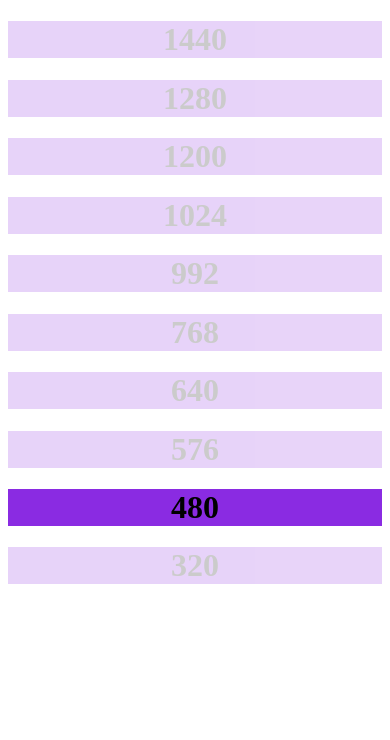
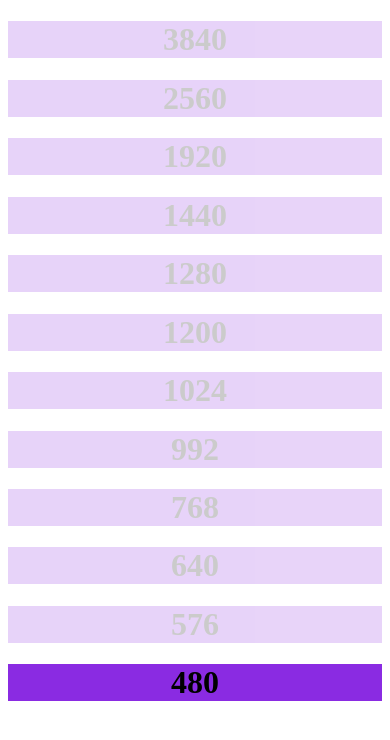
Before and after one commit to MohamedSaadat/breakpoint-screen-sizes, a plain HTML site: page index.html in a window 390 px wide. Drawn offline with Linux system fonts and the light colour scheme.

Commit message:
from 3840 to 480

```diff
--- a/index.html
+++ b/index.html
@@ -1,41 +1,64 @@
 <!DOCTYPE html>
 <html lang="en">
+
 <head>
     <meta charset="UTF-8">
     <meta name="viewport" content="width=device-width, initial-scale=1.0">
     <title>Document</title>
     <link rel="stylesheet" href="style.css">
 </head>
+
 <body>
+
+    <!--
+
+    Materialize CSS	 <600px, ≥600px, ≥992px, and ≥1200px
+    Foundation	     <640px, ≥640px, ≥1024px
+    Ant Design	     <576px, ≥576px, ≥768px, ≥992px, ≥1200px, and ≥1600px
+    Bulma	         <769px, ≥769px, ≥1024px, ≥1216px, and ≥1408px
+    Pure CSS	     <568px, ≥568px, ≥768px, ≥1024px, ≥1280px, ≥1920px, ≥2560px, and ≥3840px
+    Semantic UI	     <768px, ≥768px, ≥992px, ≥1400px, ≥1920px
+    UIKit	         <480px, ≥480px, ≥768px, ≥960px, ≥1200px
+    Open Props	     <240px, ≥240px, ≥360px, ≥480px, ≥768px, ≥1024px, ≥1440px, and ≥1920px
+
+    -->
+
     <div>
-        <h1>1440</h1>
+        <h1>3840</h1>       <!-- 1# -->
     </div>
     <div>
-        <h1>1280</h1>
+        <h1>2560</h1>       <!-- 2# -->
     </div>
     <div>
-        <h1>1200</h1>
+        <h1>1920</h1>       <!-- 3# -->
     </div>
     <div>
-        <h1>1024</h1>
+        <h1>1440</h1>       <!-- 4# -->
     </div>
     <div>
-        <h1>992</h1>
+        <h1>1280</h1>       <!-- 5# -->
     </div>
     <div>
-        <h1>768</h1>
+        <h1>1200</h1>       <!-- 6# -->
     </div>
     <div>
-        <h1>640</h1>
+        <h1>1024</h1>       <!-- 7# -->
     </div>
     <div>
-        <h1>576</h1>
+        <h1>992</h1>        <!-- 8# -->
     </div>
     <div>
-        <h1>480</h1>
+        <h1>768</h1>        <!-- 9# -->
     </div>
     <div>
-        <h1>320</h1>
+        <h1>640</h1>        <!-- 10# -->
+    </div>
+    <div>
+        <h1>576</h1>        <!-- 11# -->
+    </div>
+    <div>
+        <h1>480</h1>        <!-- 12# -->
     </div>
 </body>
+
 </html>
--- a/style.css
+++ b/style.css
@@ -1,37 +1,73 @@
-div{
+div {
   background-color: blueviolet;
   text-align: center;
   opacity: 20%;
 }
+@media all and (max-width: 3840px) {
+  div:first-child {
+    opacity: 100%;
+  }
+}
+@media all and (max-width: 2560px) {
+  div:first-child {
+    opacity: 20%;
+  }
+  div:nth-child(2) {
+    opacity: 100%;
+  }
+}
+@media all and (max-width: 1920px) {
+  div:first-child,
+  div:nth-child(2) {
+    opacity: 20%;
+  }
+  div:nth-child(3) {
+    opacity: 100%;
+  }
+}
 @media all and (max-width: 1440px) {
-    div:first-child{
+  div:first-child,
+  div:nth-child(2),
+  div:nth-child(3) {
+    opacity: 20%;
+  }
+  div:nth-child(4) {
     opacity: 100%;
   }
 }
 @media all and (max-width: 1280px) {
-    div:first-child{
+  div:first-child,
+  div:nth-child(2),
+  div:nth-child(3),
+  div:nth-child(4) {
     opacity: 20%;
   }
-    div:nth-child(2){
+  div:nth-child(5) {
     opacity: 100%;
   }
 }
 @media all and (max-width: 1200px) {
   div:first-child,
-    div:nth-child(2){
+  div:nth-child(2),
+  div:nth-child(3),
+  div:nth-child(4),
+  div:nth-child(5) {
     opacity: 20%;
   }
-    div:nth-child(3){
+  div:nth-child(6) {
     opacity: 100%;
   }
 }
 @media all and (max-width: 1024px) {
   div:first-child,
   div:nth-child(2),
-    div:nth-child(3){
+  div:nth-child(3),
+  div:nth-child(4),
+  div:nth-child(5),
+  div:nth-child(6) {
     opacity: 20%;
   }
-    div:nth-child(4){
+  div:nth-child(7) {
     opacity: 100%;
   }
 }
@@ -39,10 +75,13 @@ div{
   div:first-child,
   div:nth-child(2),
   div:nth-child(3),
-    div:nth-child(4){
+  div:nth-child(4),
+  div:nth-child(5),
+  div:nth-child(6),
+  div:nth-child(7) {
     opacity: 20%;
   }
-    div:nth-child(5){
+  div:nth-child(8) {
     opacity: 100%;
   }
 }
@@ -51,10 +90,13 @@ div{
   div:nth-child(2),
   div:nth-child(3),
   div:nth-child(4),
-    div:nth-child(5){
+  div:nth-child(5),
+  div:nth-child(6),
+  div:nth-child(7),
+  div:nth-child(8) {
     opacity: 20%;
   }
-    div:nth-child(6){
+  div:nth-child(9) {
     opacity: 100%;
   }
 }
@@ -64,10 +106,13 @@ div{
   div:nth-child(3),
   div:nth-child(4),
   div:nth-child(5),
-    div:nth-child(6){
+  div:nth-child(6),
+  div:nth-child(7),
+  div:nth-child(8),
+  div:nth-child(9) {
     opacity: 20%;
   }
-    div:nth-child(7){
+  div:nth-child(10) {
     opacity: 100%;
   }
 }
@@ -78,10 +123,13 @@ div{
   div:nth-child(4),
   div:nth-child(5),
   div:nth-child(6),
-    div:nth-child(7){
+  div:nth-child(7),
+  div:nth-child(8),
+  div:nth-child(9),
+  div:nth-child(10) {
     opacity: 20%;
   }
-    div:nth-child(8){
+  div:nth-child(11) {
     opacity: 100%;
   }
 }
@@ -93,14 +141,17 @@ div{
   div:nth-child(5),
   div:nth-child(6),
   div:nth-child(7),
-    div:nth-child(8){
+  div:nth-child(8),
+  div:nth-child(9),
+  div:nth-child(10),
+  div:nth-child(11) {
     opacity: 20%;
   }
-    div:nth-child(9){
+  div:nth-child(12) {
     opacity: 100%;
   }
 }
-@media all and (max-width: 320px) {
+@media all and (max-width: 480px) {
   div:first-child,
   div:nth-child(2),
   div:nth-child(3),
@@ -109,25 +160,12 @@ div{
   div:nth-child(6),
   div:nth-child(7),
   div:nth-child(8),
-    div:nth-child(9){
+  div:nth-child(9),
+  div:nth-child(10),
+  div:nth-child(11) {
     opacity: 20%;
   }
-    div:nth-child(10){
+  div:last-child {
     opacity: 100%;
   }
 }
-@media all and (max-width: 320px) {
-    div:first-child,
-    div:nth-child(2),
-    div:nth-child(3),
-    div:nth-child(4),
-    div:nth-child(5),
-    div:nth-child(6),
-    div:nth-child(7),
-    div:nth-child(8){
-        opacity: 20%;
-    }
-    div:last-child{
-        opacity: 100%;
-    }
-}
```
Lines whose indentation alone changed are shown as unchanged.
